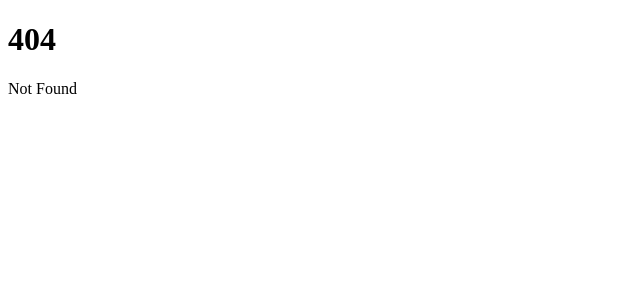
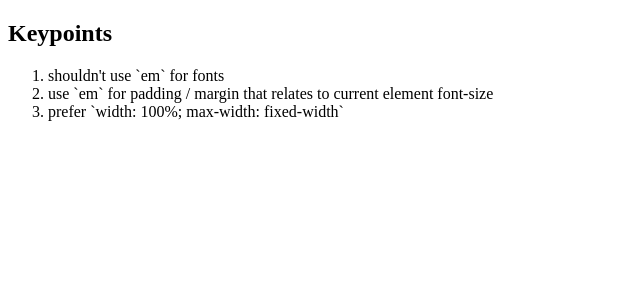
Before and after one commit to TaufiqHdyt/crl-21, a SvelteKit app: page /day-6 in a window 1280 px wide. Before the commit this address had no page. Shown: the top 300 px of the page, without its empty margins (0-640 px from the left). Built offline with nearby package versions, Linux system fonts and the light colour scheme.

Commit message:
day 6- review

```diff
--- /dev/null
+++ b/src/routes/day-6/+page.server.ts
@@ -0,0 +1,7 @@
+import type { PageServerLoad } from './$types';
+
+export const load = (async () => {
+	return {
+		title: 'Day 6 - Review'
+	};
+}) satisfies PageServerLoad;
--- /dev/null
+++ b/src/routes/day-6/+page.svelte
@@ -0,0 +1,13 @@
+<script lang="ts">
+	import type { PageData } from './$types';
+
+	export let data: PageData;
+</script>
+
+<h2>Keypoints</h2>
+
+<ol>
+	<li>shouldn't use `em` for fonts</li>
+	<li>use `em` for padding / margin that relates to current element font-size</li>
+  <li>prefer `width: 100%; max-width: fixed-width`</li>
+</ol>
```
